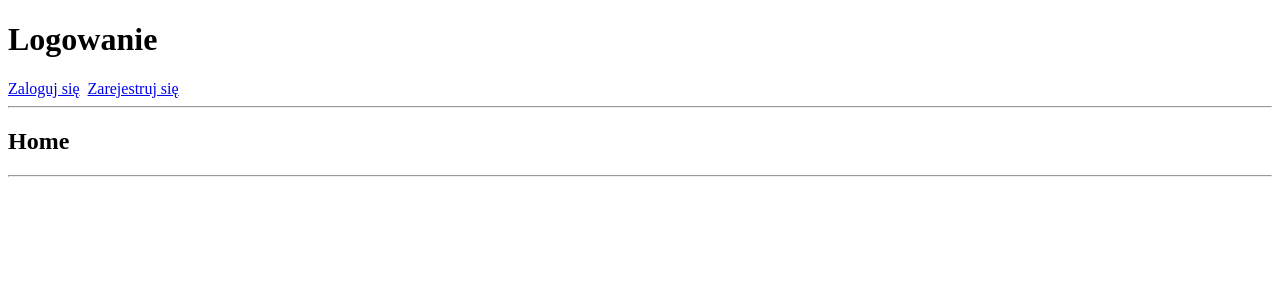
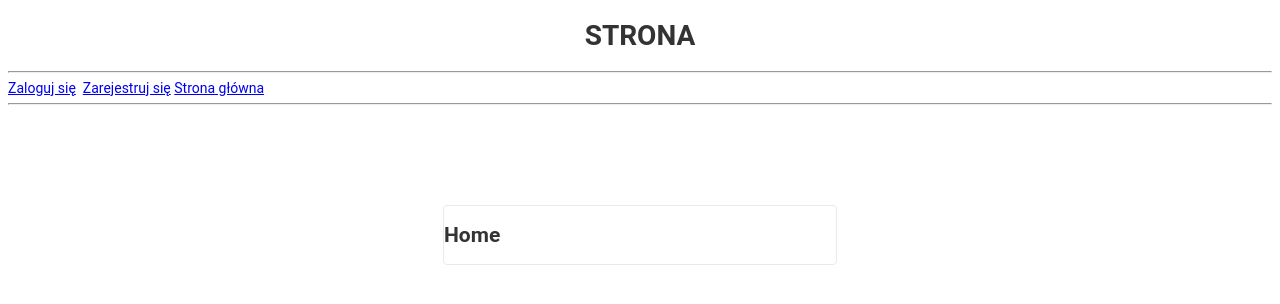
Before and after one commit to BrzezinBart/newrepo, a Django app: page / in a window 1280 px wide. Shown: the top 304 px of the page. Run offline with Django 3.2, Linux system fonts and the light colour scheme.

Commit message:
WSZYSTKO DZIALA

```diff
--- a/nowe/login/urls.py
+++ b/nowe/login/urls.py
@@ -8,6 +8,7 @@ urlpatterns = [
     url(r'^$', TemplateView.as_view(template_name='home.html'), name='home'),
     url(r'^login/$', auth_views.login, {'template_name': 'login.html'}, name='login'),
     url(r'^logout/$', auth_views.logout, {'template_name': 'logged_out.html'}, name='logout'),
-    url(r'^register/$', views.rejestracja1, name='register'),
+    url(r'^register/$', views.reje, name='register'),
     url(r'^admin/', admin.site.urls),
+    url(r'^succes/', TemplateView.as_view(template_name='succes.html'), name='succes'),
 ]
--- a/nowe/templates/base.html
+++ b/nowe/templates/base.html
@@ -1,25 +1,57 @@
 <!DOCTYPE html>
 <html>
 <head>
+<style type="text/css">
+    body{
+    font-size: 14px;
+font-family: "Roboto","Lucida Grande","DejaVu Sans","Bitstream Vera Sans",Verdana,Arial,sans-serif;
+color: #333;
+    }
+    #container {
+    background: #fff;
+    border: 1px solid #eaeaea;
+    border-radius: 4px;
+            overflow: hidden;
+    width: 28em;
+    min-width: 30px;
+    margin: 100px auto;
+}
+    #log {
+    background: #447e9b;
+    border: 1px solid #eaeaea;
+        height:30px;
+    border-radius: 4px;
+    overflow: hidden;
+    width: 28em;
+    min-width: 300px;
+    margin: 20px bottom;
+    color:white;
+    text-align:center;
+    }
+</style>
   <meta charset="utf-8">
-  <title>{% block title %}Logowanie{% endblock %}</title>
+  <title>{% block title %}STRONA{% endblock %}</title>
 </head>
 <body>
   <header>
-    <h1>Logowanie</h1>
+
+    <h1><center>STRONA</center></h1>
+  <hr>
     {% if user.is_authenticated %}
       Witaj {{ user.username }}!
-      <a href="{% url 'logout' %}">Wyloguj się</a>
+      <a href="{% url 'logout' %}">Wyloguj się</a>  <a href="{% url 'home' %}">Strona główna</a>
     {% else %}
-      <a href="{% url 'login' %}">Zaloguj się</a> &nbsp;<a href="{% url 'register' %}">Zarejestruj się</a>
+      <a href="{% url 'login' %}">Zaloguj się</a> &nbsp;<a href="{% url 'register' %}">Zarejestruj się</a>  <a href="{% url 'home' %}">Strona główna</a>
     {% endif %}
   </header>
   <hr>
-  <main>
+
+  <main> <div id="container">
     {% block content %}
+
     {% endblock %}
-  </main>
-  <hr>
+  </main></div
+
   <footer>
   </footer>
 </body>
--- a/nowe/templates/home.html
+++ b/nowe/templates/home.html
@@ -1,7 +1,10 @@
+
 {% extends 'base.html' %}
 
-{% block title %}home{% endblock %}
+
+{% block title %}Home{% endblock %}
 
 {% block content %}
   <h2>Home</h2>
+    </div>
 {% endblock %}
```
Also changed, not shown: nowe/rejestracja/forms.py (+7 -4 lines), nowe/rejestracja/views.py (+13 -26 lines), nowe/templates/login.html (+5 -3 lines).
